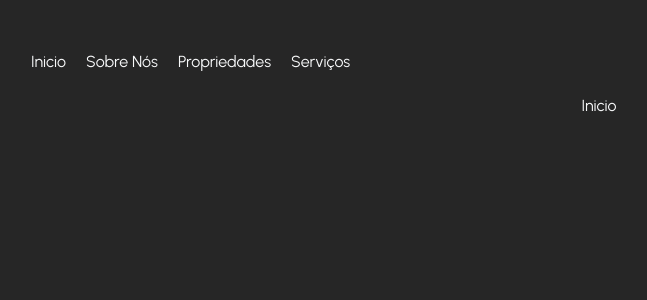
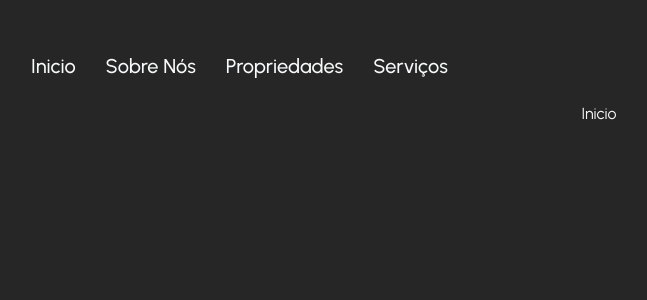
Before and after one commit to devpabloh/projeto-estatein, a React (Vite) app in the folder meu-projeto/: page / in a window 1280 px wide. Shown: the top 300 px of the page, without its empty margins (41-688 px from the left). Built offline with nearby package versions, Linux system fonts and the light colour scheme.

Commit message:
:lipstick: feat: Estilização CSS criando váriaveis no index.css

```diff
--- a/meu-projeto/src/components/Navbar/NavBar.module.css
+++ b/meu-projeto/src/components/Navbar/NavBar.module.css
@@ -1,6 +1,11 @@
 .containerNav{
     display: flex;
-    gap: 20px;
+    font-size: var(--font-size-regular);
+    font-weight: var(--font-weight-medium);
+
+
+    gap: 1.875rem;
+
 }
 
 .containerNav li{
--- a/meu-projeto/src/index.css
+++ b/meu-projeto/src/index.css
@@ -1,7 +1,17 @@
+
+html, body {
+  margin: 0;
+  padding: 0;
+  font-family: var(--primary-font);
+  background-color: var(--primary-color);
+  color: var(--light-color);
+  line-height: 1.75rem;
+}
+
 :root{
   /* Cores */
   --primary-color: #262626;
-  --secondary-color: #6c757d;
+  --secondary-color: #999999;
   --success-color: #28a745;
   --danger-color: #dc3545;
   --warning-color: #ffc107;
@@ -12,19 +22,13 @@
   --primary-font: "Urbanist", serif;
 
   /* Tamanhos da fonte */
-  --font-regular: var(var(--primary-font)) 1.25rem, 400;
-  --font-medium: var(var(--primary-font)) 1.25rem, 500;
-  --font-semiBold: var(var(--primary-font)) 1.25rem, 600;
-  --font-bold: var(var(--primary-font)) 1.25rem, 700;
-}
+  --font-size-regular: 1.25rem;
 
-html, body {
-  margin: 0;
-  padding: 0;
-  font-family: var(--primary-font);
-  background-color: var(--primary-color);
-  color: var(--light-color);
-  line-height: 1.75rem;
+  /* Peso da fonte */
+  --font-weight-regular: 400;
+  --font-weight-medium: 500;
+  --font-weight-semiBold: 600;
+  --font-weight-bold: 700;
 }
 
 li{
@@ -35,3 +39,8 @@ a{
   color: var(--light-color);
   text-decoration: none;
 }
+
+a:hover{
+  color: var(--secondary-color);
+  text-decoration: underline;
+}
```
